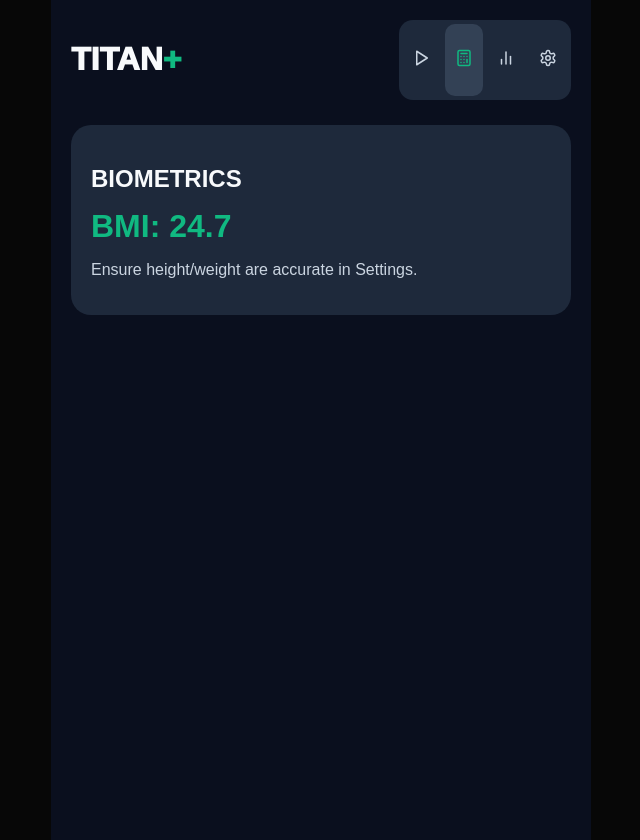
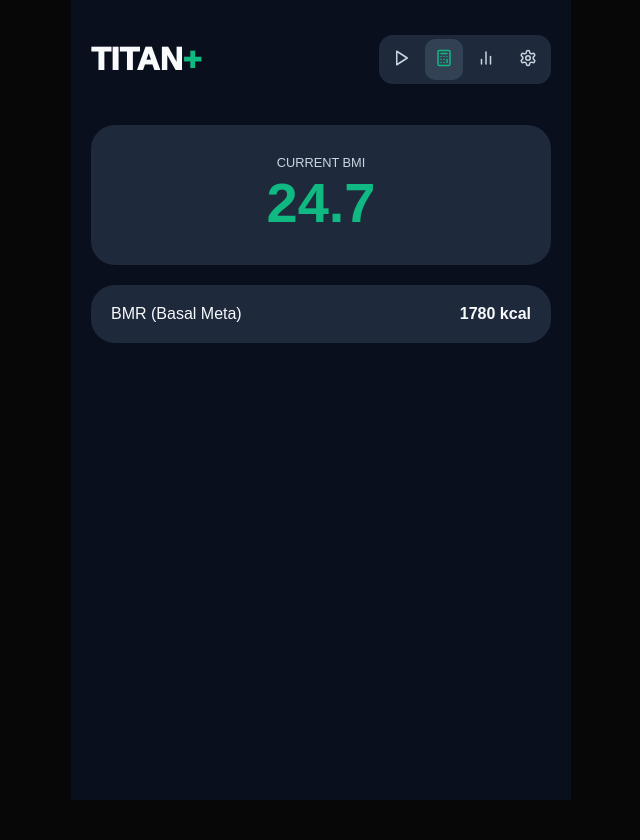
Before and after one commit to srafiq2406teachered-byte/Titan-Tracker, a React (Vite) app: page / in a window 1280 px wide. Both pictures are taken after a click on the button 783 px from the left and 59 px from the top of the page. Shown: the whole page, without its empty margins (319-959 px from the left). After the commit the page ends 800 px from the top, so only its background shows below. Built offline with nearby package versions, Linux system fonts and the light colour scheme.

Commit message:
Update App.jsx

```diff
--- a/src/App.jsx
+++ b/src/App.jsx
@@ -1,4 +1,3 @@
-/* --- 1. FULL IMPORTS & CONFIG --- */
 import React, { useState, useEffect, useMemo } from 'react';
 import {
   Play, History, Plus, Minus, X, Settings, BarChart2,
@@ -6,6 +5,7 @@ import {
 } from 'lucide-react';
 
 const TitanTracker = () => {
+  // --- 1. CONFIG & RECOVERY ---
   const WORKOUTS = {
     SHRED: { id: 'SHRED', name: "SHRED PROTOCOL", rest: 45, ids: ["A1", "A2", "B1"], color: '#10B981' },
     POWER: { id: 'POWER', name: "POWER PROTOCOL", rest: 90, ids: ["A1", "A2", "B1", "B2"], color: '#3B82F6' }
@@ -17,11 +17,20 @@ const TitanTracker = () => {
   ];
 
   const EXTRA_POOL = [
-    { id: "C1", name: "Treadmill", muscle: "Cardio" }, { id: "E1", name: "Bicep Curls", muscle: "Arms" },
-    { id: "E3", name: "Lateral Raises", muscle: "Shoulders" }, { id: "E5", name: "Calf Raises", muscle: "Legs" }
+    { id: "C1", name: "Treadmill", muscle: "Cardio" }, { id: "C2", name: "Elliptical", muscle: "Cardio" },
+    { id: "C3", name: "Stationary Bike", muscle: "Cardio" }, { id: "C4", name: "Rowing Machine", muscle: "Cardio" },
+    { id: "C5", name: "Stair Climber", muscle: "Cardio" }, { id: "E1", name: "Bicep Curls", muscle: "Arms" },
+    { id: "E2", name: "Tricep Pushdown", muscle: "Arms" }, { id: "E6", name: "Hammer Curls", muscle: "Arms" },
+    { id: "E7", name: "Preacher Curls", muscle: "Arms" }, { id: "E8", name: "Skull Crushers", muscle: "Arms" },
+    { id: "E3", name: "Lateral Raises", muscle: "Shoulders" }, { id: "E9", name: "Shoulder Press", muscle: "Shoulders" },
+    { id: "E10", name: "Front Raises", muscle: "Shoulders" }, { id: "E4", name: "Face Pulls", muscle: "Back" },
+    { id: "E11", name: "Seated Row", muscle: "Back" }, { id: "E12", name: "Pull Ups", muscle: "Back" },
+    { id: "E13", name: "Chest Fly", muscle: "Chest" }, { id: "E14", name: "Incline Press", muscle: "Chest" },
+    { id: "E15", name: "Push Ups", muscle: "Chest" }, { id: "E5", name: "Calf Raises", muscle: "Legs" },
+    { id: "E16", name: "Leg Extension", muscle: "Legs" }, { id: "E17", name: "Lunges", muscle: "Legs" }
   ];
 
-  /* --- 2. STATE --- */
+  // --- 2. STATE ---
   const [view, setView] = useState('menu');
   const [history, setHistory] = useState([]);
   const [activeSession, setActiveSession] = useState(null);
@@ -32,7 +41,7 @@ const TitanTracker = () => {
   const [fontSize, setFontSize] = useState(16);
   const [bio, setBio] = useState({ weight: 80, height: 180, age: 30, sex: 'm' });
 
-  /* --- 3. PERSISTENCE & TIMER --- */
+  // --- 3. PERSISTENCE & TIMER ---
   useEffect(() => {
     const saved = localStorage.getItem('titan_v71_engine');
     if (saved) {
@@ -56,10 +65,18 @@ const TitanTracker = () => {
     return () => clearInterval(t);
   }, [timeLeft]);
 
-  /* --- 4. LOGIC --- */
+  // --- 4. ENGINE LOGIC ---
   const triggerHaptic = (type = 50) => { if (window.navigator?.vibrate) window.navigator.vibrate(type); };
 
   const bmi = (bio.weight / ((bio.height / 100) ** 2)).toFixed(1);
+  const bmr = bio.sex === 'm'
+    ? Math.round(10 * bio.weight + 6.25 * bio.height - 5 * bio.age + 5)
+    : Math.round(10 * bio.weight + 6.25 * bio.height - 5 * bio.age - 161);
+
+  const filteredLib = EXTRA_POOL.filter(ex =>
+    ex.name.toLowerCase().includes(searchQuery.toLowerCase()) ||
+    ex.muscle.toLowerCase().includes(searchQuery.toLowerCase())
+  );
 
   const startWorkout = (id) => {
     triggerHaptic(100);
@@ -69,6 +86,13 @@ const TitanTracker = () => {
     list.forEach(ex => { initData[ex.instanceId] = [{w:0, r:10}, {w:0, r:10}, {w:0, r:10}]; });
     setSessionData(initData);
     setActiveSession({ ...p, list });
+    setView('train');
+  };
+
+  const addExtra = (ex) => {
+    const instanceId = `${ex.id}-${Date.now()}`;
+    setActiveSession(prev => ({ ...prev, list: [...prev.list, { ...ex, instanceId }] }));
+    setSessionData(prev => ({ ...prev, [instanceId]: [{w:0, r:10}, {w:0, r:10}, {w:0, r:10}] }));
     setView('train');
   };
 
@@ -85,84 +109,144 @@ const TitanTracker = () => {
       name: ex.name,
       sets: sessionData[ex.instanceId].filter(s => s.w > 0 || s.r > 0)
     })).filter(d => d.sets.length > 0);
-    setHistory([{ date: new Date().toLocaleDateString('en-GB'), name: activeSession.name, details }, ...history]);
+    const vol = details.reduce((acc, ex) => acc + ex.sets.reduce((sA, s) => sA + (s.w * s.r), 0), 0);
+    setHistory([{ date: new Date().toLocaleDateString('en-GB'), name: activeSession.name, volume: vol, details }, ...history]);
     setActiveSession(null);
     setView('metrics');
   };
 
   const T = { bg: '#0A0F1E', surface: '#1E293B', card: '#334155', accent, text: '#F8FAFC', subtext: '#CBD5E1', border: 'rgba(255,255,255,0.1)' };
 
-  /* --- 5. RENDER --- */
+  // --- 5. RENDER ---
   return (
-    <div style={{ background: T.bg, minHeight: '100vh', color: T.text, padding: '20px', fontSize: `${fontSize}px`, fontFamily: 'sans-serif', maxWidth: '500px', margin: '0 auto' }}>
+    <div style={{ background: T.bg, minHeight: '100vh', color: T.text, padding: '20px', fontSize: `${fontSize}px`, fontFamily: 'sans-serif', maxWidth: '500px', margin: '0 auto', boxSizing: 'border-box' }}>
 
-      {/* NAV */}
-      <div style={{ display: 'flex', justifyContent: 'space-between', marginBottom: '25px' }}>
-        <h1 style={{ fontWeight: '950' }}>TITAN<span style={{color: T.accent}}>+</span></h1>
-        <div style={{ display: 'flex', background: T.surface, padding: '4px', borderRadius: '14px', gap: '4px' }}>
-          <button onClick={() => setView('menu')} style={{ border: 'none', padding: '10px', background: view === 'menu' ? T.card : 'transparent', color: view === 'menu' ? T.accent : T.subtext, borderRadius: '10px' }}><Play size={18}/></button>
-          <button onClick={() => setView('biometrics')} style={{ border: 'none', padding: '10px', background: view === 'biometrics' ? T.card : 'transparent', color: view === 'biometrics' ? T.accent : T.subtext, borderRadius: '10px' }}><Calculator size={18}/></button>
-          <button onClick={() => setView('metrics')} style={{ border: 'none', padding: '10px', background: view === 'metrics' ? T.card : 'transparent', color: view === 'metrics' ? T.accent : T.subtext, borderRadius: '10px' }}><BarChart2 size={18}/></button>
-          <button onClick={() => setView('settings')} style={{ border: 'none', padding: '10px', background: view === 'settings' ? T.card : 'transparent', color: view === 'settings' ? T.accent : T.subtext, borderRadius: '10px' }}><Settings size={18}/></button>
+      {/* PERSISTENT NAV */}
+      {view !== 'library' && (
+        <div style={{ display: 'flex', justifyContent: 'space-between', alignItems: 'center', marginBottom: '25px' }}>
+          <h1 style={{ fontWeight: '950' }}>TITAN<span style={{color: T.accent}}>+</span></h1>
+          <div style={{ display: 'flex', background: T.surface, padding: '4px', borderRadius: '14px', gap: '4px' }}>
+            {['menu', 'biometrics', 'metrics', 'settings'].map((v) => (
+              <button key={v} onClick={() => setView(v)} style={{ border: 'none', padding: '10px', background: view === v ? T.card : 'transparent', color: view === v ? T.accent : T.subtext, borderRadius: '10px' }}>
+                {v === 'menu' && <Play size={18}/>}
+                {v === 'biometrics' && <Calculator size={18}/>}
+                {v === 'metrics' && <BarChart2 size={18}/>}
+                {v === 'settings' && <Settings size={18}/>}
+              </button>
+            ))}
+          </div>
         </div>
-      </div>
+      )}
 
-      {/* VIEWS */}
+      {/* VIEW: MENU */}
       {view === 'menu' && (
         <div style={{ display: 'flex', flexDirection: 'column', gap: '12px' }}>
           {Object.values(WORKOUTS).map(w => (
-            <button key={w.id} onClick={() => startWorkout(w.id)} style={{ background: T.surface, padding: '25px', borderRadius: '20px', border: 'none', textAlign: 'left', color: '#FFF' }}>
-              <div style={{ color: w.color, fontWeight: '900' }}>{w.name}</div>
+            <button key={w.id} onClick={() => startWorkout(w.id)} style={{ background: T.surface, padding: '30px', borderRadius: '24px', border: `1px solid ${T.border}`, textAlign: 'left', color: '#FFF' }}>
+              <div style={{ color: w.color, fontWeight: '950', fontSize: '1.2em' }}>{w.name}</div>
+              <div style={{ fontSize: '0.7em', color: T.subtext, marginTop: '5px' }}>START PROTOCOL</div>
             </button>
           ))}
         </div>
       )}
 
+      {/* VIEW: TRAIN */}
       {view === 'train' && activeSession && (
-        <div style={{ paddingBottom: '100px' }}>
-          {activeSession.list.map(ex => (
-            <div key={ex.instanceId} style={{ background: T.surface, padding: '15px', borderRadius: '15px', marginBottom: '15px' }}>
-              <div style={{ fontWeight: 'bold', marginBottom: '10px' }}>{ex.name}</div>
+        <div style={{ display: 'flex', flexDirection: 'column', gap: '15px', paddingBottom: '160px' }}>
+          {activeSession.list.map((ex) => (
+            <div key={ex.instanceId} style={{ background: T.surface, padding: '15px', borderRadius: '20px', border: `1px solid ${T.border}` }}>
+              <div style={{ display: 'flex', justifyContent: 'space-between', marginBottom: '10px' }}>
+                <span style={{ fontWeight: '900' }}>{ex.name}</span>
+                <button onClick={() => setActiveSession(p => ({...p, list: p.list.filter(i => i.instanceId !== ex.instanceId)}))} style={{ background: 'none', border: 'none', color: '#EF4444' }}><Trash2 size={16}/></button>
+              </div>
               {sessionData[ex.instanceId]?.map((set, i) => (
-                <div key={i} style={{ display: 'flex', gap: '10px', marginBottom: '5px' }}>
-                  <input type="number" value={set.w} onChange={e => updateSet(ex.instanceId, i, 'w', parseFloat(e.target.value) - set.w)} style={{ width: '50%', background: T.bg, border: 'none', color: '#FFF', padding: '8px', textAlign: 'center' }} />
-                  <input type="number" value={set.r} onChange={e => updateSet(ex.instanceId, i, 'r', parseInt(e.target.value) - set.r)} style={{ width: '50%', background: T.bg, border: 'none', color: '#FFF', padding: '8px', textAlign: 'center' }} />
+                <div key={i} style={{ display: 'flex', gap: '8px', marginBottom: '8px' }}>
+                  <button onClick={() => { setTimeLeft(activeSession.rest); triggerHaptic(30); }} style={{ width: '40px', background: T.card, border: 'none', borderRadius: '8px', color: T.accent, fontWeight: '900' }}>{i+1}</button>
+                  <input type="number" value={set.w} onChange={e => updateSet(ex.instanceId, i, 'w', parseFloat(e.target.value) - set.w)} style={{ flex: 1, background: T.bg, border: 'none', color: '#FFF', textAlign: 'center', borderRadius: '8px', padding: '10px' }} />
+                  <input type="number" value={set.r} onChange={e => updateSet(ex.instanceId, i, 'r', parseInt(e.target.value) - set.r)} style={{ flex: 0.7, background: T.bg, border: 'none', color: '#FFF', textAlign: 'center', borderRadius: '8px', padding: '10px' }} />
                 </div>
               ))}
             </div>
           ))}
-          <button onClick={finishSession} style={{ width: '100%', background: T.accent, padding: '15px', borderRadius: '15px', fontWeight: 'bold' }}>FINISH</button>
+          <div style={{ position: 'fixed', bottom: 0, left: 0, right: 0, background: T.bg, padding: '20px', display: 'flex', gap: '10px' }}>
+            <button onClick={() => setView('library')} style={{ flex: 1, background: T.surface, padding: '15px', borderRadius: '15px', color: '#FFF', border: 'none' }}>+ ADD</button>
+            <button onClick={finishSession} style={{ flex: 2, background: T.accent, padding: '15px', borderRadius: '15px', color: '#000', fontWeight: '900', border: 'none' }}>FINISH</button>
+          </div>
         </div>
       )}
 
-      {view === 'biometrics' && (
-        <div style={{ background: T.surface, padding: '20px', borderRadius: '20px' }}>
-          <h2 style={{ marginBottom: '15px' }}>BIOMETRICS</h2>
-          <div style={{ fontSize: '2em', fontWeight: 'bold', color: T.accent }}>BMI: {bmi}</div>
-          <p style={{ color: T.subtext }}>Ensure height/weight are accurate in Settings.</p>
+      {/* VIEW: LIBRARY */}
+      {view === 'library' && (
+        <div>
+          <div style={{ display: 'flex', alignItems: 'center', gap: '10px', marginBottom: '20px' }}>
+            <button onClick={() => setView('train')} style={{ background: 'none', border: 'none', color: '#FFF' }}><ChevronLeft/></button>
+            <input placeholder="Search..." value={searchQuery} onChange={e => setSearchQuery(e.target.value)} style={{ flex: 1, background: T.surface, border: 'none', padding: '12px', borderRadius: '10px', color: '#FFF' }} />
+          </div>
+          {filteredLib.map(ex => (
+            <button key={ex.id} onClick={() => addExtra(ex)} style={{ width: '100%', background: T.surface, padding: '15px', borderRadius: '12px', border: 'none', color: '#FFF', textAlign: 'left', marginBottom: '8px', display: 'flex', justifyContent: 'space-between' }}>
+              <span>{ex.name}</span><span style={{color: T.accent, fontSize: '0.8em'}}>{ex.muscle}</span>
+            </button>
+          ))}
         </div>
       )}
 
+      {/* VIEW: BIOMETRICS */}
+      {view === 'biometrics' && (
+        <div style={{ display: 'flex', flexDirection: 'column', gap: '20px' }}>
+          <div style={{ background: T.surface, padding: '30px', borderRadius: '24px', textAlign: 'center' }}>
+            <div style={{ color: T.subtext, fontSize: '0.8em' }}>CURRENT BMI</div>
+            <div style={{ fontSize: '3.5em', fontWeight: '900', color: T.accent }}>{bmi}</div>
+          </div>
+          <div style={{ background: T.surface, padding: '20px', borderRadius: '24px' }}>
+            <div style={{ display: 'flex', justifyContent: 'space-between' }}>
+              <span>BMR (Basal Meta)</span>
+              <span style={{ fontWeight: 'bold' }}>{bmr} kcal</span>
+            </div>
+          </div>
+        </div>
+      )}
+
+      {/* VIEW: SETTINGS */}
       {view === 'settings' && (
         <div style={{ display: 'flex', flexDirection: 'column', gap: '20px' }}>
+          {['weight', 'height', 'age'].map(field => (
+            <div key={field}>
+              <label style={{ display: 'block', marginBottom: '8px', textTransform: 'capitalize' }}>{field}</label>
+              <input type="number" value={bio[field]} onChange={e => setBio({...bio, [field]: parseFloat(e.target.value)})} style={{ width: '100%', padding: '12px', background: T.surface, color: '#FFF', border: 'none', borderRadius: '10px' }} />
+            </div>
+          ))}
           <div>
-            <label>Weight (kg)</label>
-            <input type="number" value={bio.weight} onChange={e => setBio({...bio, weight: e.target.value})} style={{ width: '100%', padding: '10px', background: T.surface, color: '#FFF', border: 'none' }} />
-          </div>
-          <div>
-            <label>Accent Color</label>
-            <div style={{ display: 'flex', gap: '10px', marginTop: '10px' }}>
+            <label style={{ display: 'block', marginBottom: '8px' }}>Theme</label>
+            <div style={{ display: 'flex', gap: '10px' }}>
               {['#10B981', '#3B82F6', '#EF4444'].map(c => (
-                <div key={c} onClick={() => setAccent(c)} style={{ width: '40px', height: '40px', background: c, borderRadius: '50%', border: accent === c ? '3px solid #FFF' : 'none' }} />
+                <div key={c} onClick={() => setAccent(c)} style={{ width: '45px', height: '45px', background: c, borderRadius: '12px', border: accent === c ? '3px solid #FFF' : 'none' }} />
               ))}
             </div>
           </div>
         </div>
       )}
 
-      {/* TIMER */}
-      {timeLeft > 0 && <div style={{ position: 'fixed', bottom: '20px', left: '50%', transform: 'translateX(-50%)', background: T.accent, color: '#000', padding: '10px 20px', borderRadius: '20px', fontWeight: 'bold' }}>REST: {timeLeft}s</div>}
+      {/* VIEW: METRICS (HISTORY) */}
+      {view === 'metrics' && (
+        <div style={{ display: 'flex', flexDirection: 'column', gap: '12px' }}>
+          {history.map((log, i) => (
+            <div key={i} style={{ background: T.surface, padding: '15px', borderRadius: '15px' }}>
+              <div style={{ display: 'flex', justifyContent: 'space-between' }}>
+                <span style={{ fontWeight: 'bold' }}>{log.name}</span>
+                <span style={{ fontSize: '0.8em', color: T.subtext }}>{log.date}</span>
+              </div>
+              <div style={{ color: T.accent, fontSize: '0.9em', marginTop: '5px' }}>Volume: {log.volume}kg</div>
+            </div>
+          ))}
+        </div>
+      )}
 
+      {/* REST OVERLAY */}
+      {timeLeft > 0 && (
+        <div style={{ position: 'fixed', top: '20px', left: '50%', transform: 'translateX(-50%)', background: T.accent, color: '#000', padding: '10px 30px', borderRadius: '50px', fontWeight: '900', zIndex: 100 }}>
+          REST: {timeLeft}s
+        </div>
+      )}
     </div>
   );
 };
```
